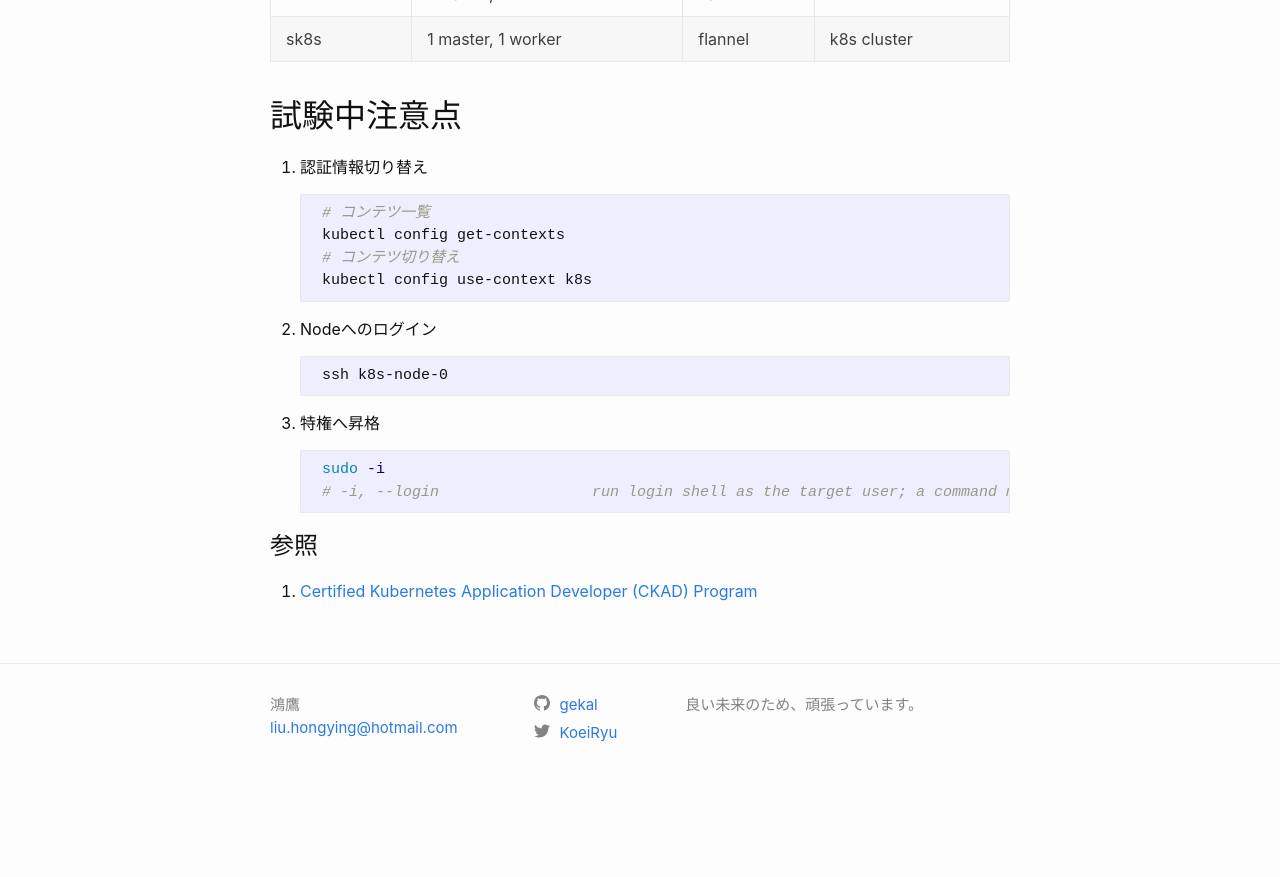
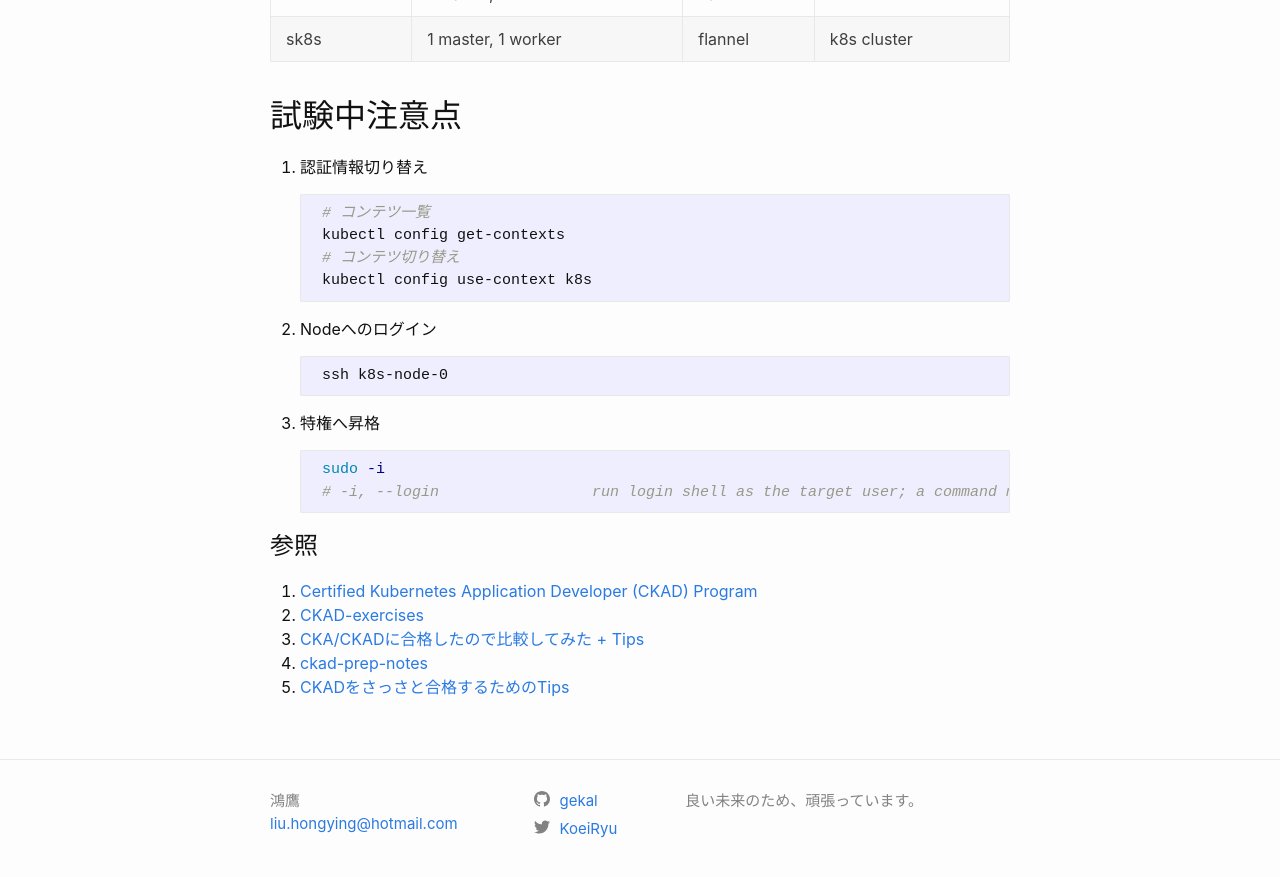
Before and after one commit to gekal/gekal.github.io, a Jekyll site: the page built from _posts/2019-03-26-certified-kubernetes-application-developer-preparations.markdown, in a window 1280 px wide and 900 px high, scrolled down 1147 px. Shown: the top 877 px of the window. Built offline with Jekyll 4.4.1, drawn with Linux system fonts in a browser that asks for light colours; comment, search, counter and statistics services are not loaded; before the commit the page ends 1951 px from its top, so only the background shows below that.

Commit message:
参照を追加

```diff
--- a/_posts/2019-03-26-certified-kubernetes-application-developer-preparations.markdown
+++ b/_posts/2019-03-26-certified-kubernetes-application-developer-preparations.markdown
@@ -72,3 +72,7 @@ Certified Kubernetes Application Developer試験は、ユーザーがKubernetes
 # 参照
 
 1. [Certified Kubernetes Application Developer (CKAD) Program](https://www.cncf.io/certification/ckad/)
+2. [CKAD-exercises](https://github.com/dgkanatsios/CKAD-exercises)
+3. [CKA/CKADに合格したので比較してみた + Tips](https://qiita.com/oke-py/items/e8bf3863c8f48d750427)
+4. [ckad-prep-notes](https://github.com/twajr/ckad-prep-notes)
+5. [CKADをさっさと合格するためのTips](https://qiita.com/kentakozuka/items/c1a30f1545752264dfe6)
```
